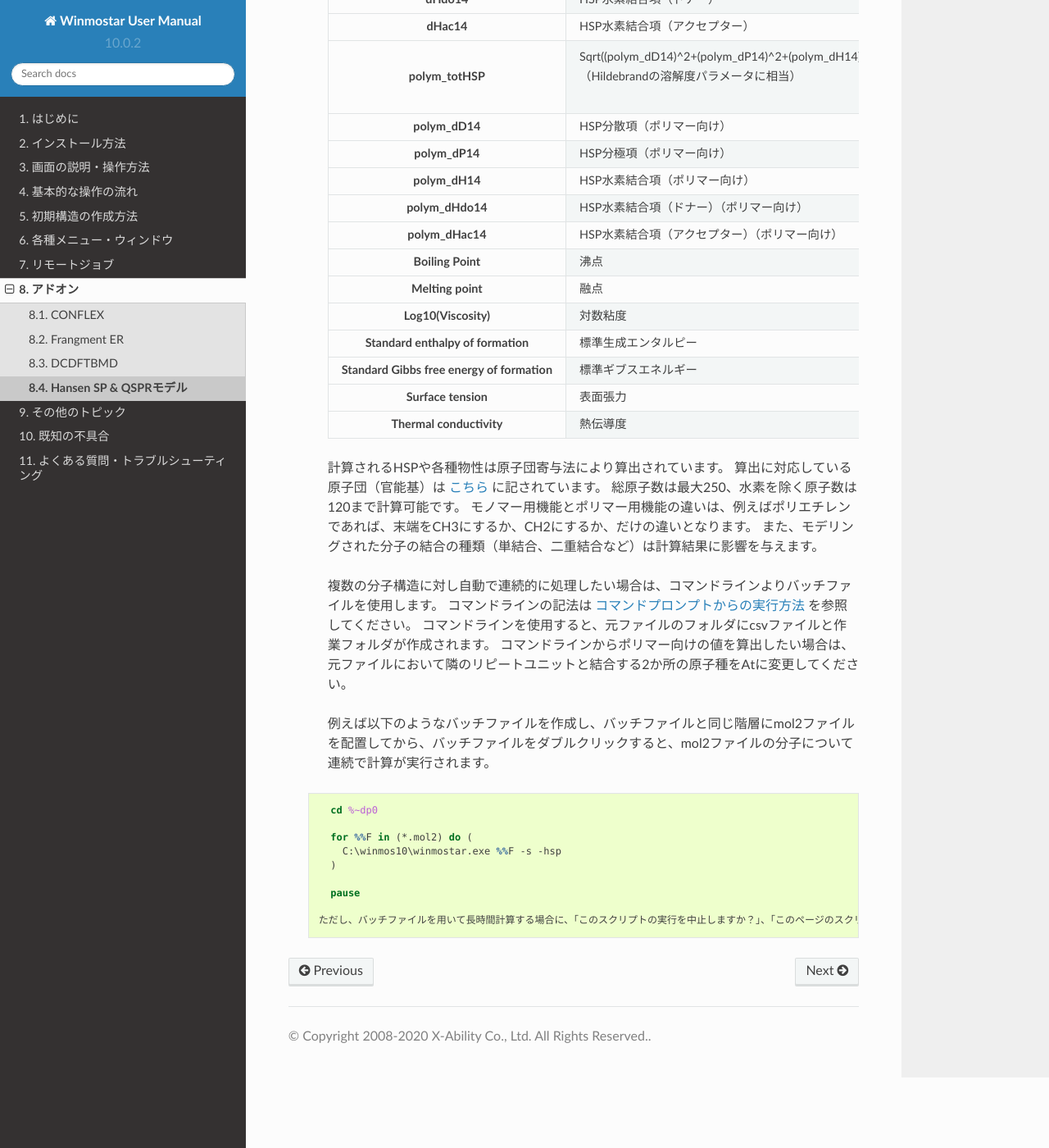
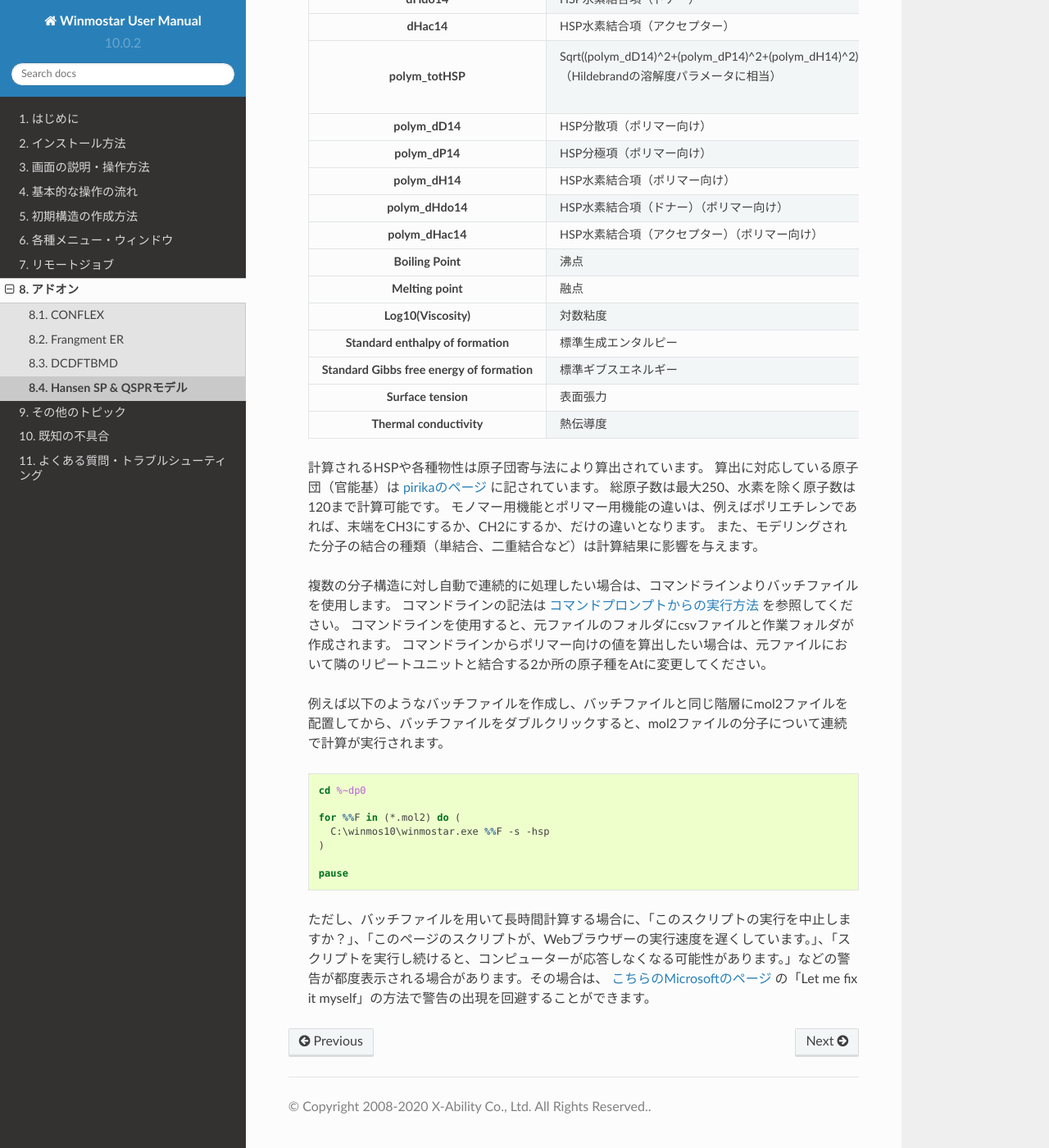
Before and after one commit to X-Ability/winmostar_doc, a Sphinx documentation site: the page built from source/winmos/addon/winmos_hansensp.rst, in a window 1280 px wide and 1400 px high, scrolled down 815 px. Shown: the whole window at 82% size. Built offline with Sphinx 7.4.7 and the Read the Docs theme 2.0.0, drawn with Linux system fonts in a browser that asks for light colours.

Commit message:
winmos_hansensp修正

```diff
--- a/source/winmos/addon/winmos_hansensp.rst
+++ b/source/winmos/addon/winmos_hansensp.rst
@@ -60,7 +60,7 @@
         - 熱伝導度
 
    計算されるHSPや各種物性は原子団寄与法により算出されています。
-   算出に対応している原子団（官能基）は `こちら <https://www.pirika.com/NewHP-J/JP2/FunctionalG.html>`_ に記されています。
+   算出に対応している原子団（官能基）は `pirikaのページ <https://www.pirika.com/NewHP-J/JP2/FunctionalG.html>`_ に記されています。
    総原子数は最大250、水素を除く原子数は120まで計算可能です。
    モノマー用機能とポリマー用機能の違いは、例えばポリエチレンであれば、末端をCH3にするか、CH2にするか、だけの違いとなります。
    また、モデリングされた分子の結合の種類（単結合、二重結合など）は計算結果に影響を与えます。
@@ -72,7 +72,7 @@
 
    例えば以下のようなバッチファイルを作成し、バッチファイルと同じ階層にmol2ファイルを配置してから、バッチファイルをダブルクリックすると、mol2ファイルの分子について連続で計算が実行されます。
 
-  .. code-block:: bat
+   .. code-block:: bat
 
      cd %~dp0
 
@@ -82,4 +82,4 @@
 
      pause
 
-   ただし、バッチファイルを用いて長時間計算する場合に、「このスクリプトの実行を中止しますか？」、「このページのスクリプトが、Webブラウザーの実行速度を遅くしています。」、「スクリプトを実行し続けると、コンピューターが応答しなくなる可能性があります。」などの警告が都度表示される場合があります。その場合は、 `こちら <https://support.microsoft.com/en-us/help/175500/error-message-a-script-on-this-page-is-causing-internet-explorer-to-ru>`_ のページの「Let me fix it myself」の方法で警告の出現を回避することができます。
+   ただし、バッチファイルを用いて長時間計算する場合に、「このスクリプトの実行を中止しますか？」、「このページのスクリプトが、Webブラウザーの実行速度を遅くしています。」、「スクリプトを実行し続けると、コンピューターが応答しなくなる可能性があります。」などの警告が都度表示される場合があります。その場合は、 `こちらのMicrosoftのページ <https://support.microsoft.com/en-us/help/175500/error-message-a-script-on-this-page-is-causing-internet-explorer-to-ru>`_ の「Let me fix it myself」の方法で警告の出現を回避することができます。
```
Also changed, not shown: 4 other files.
